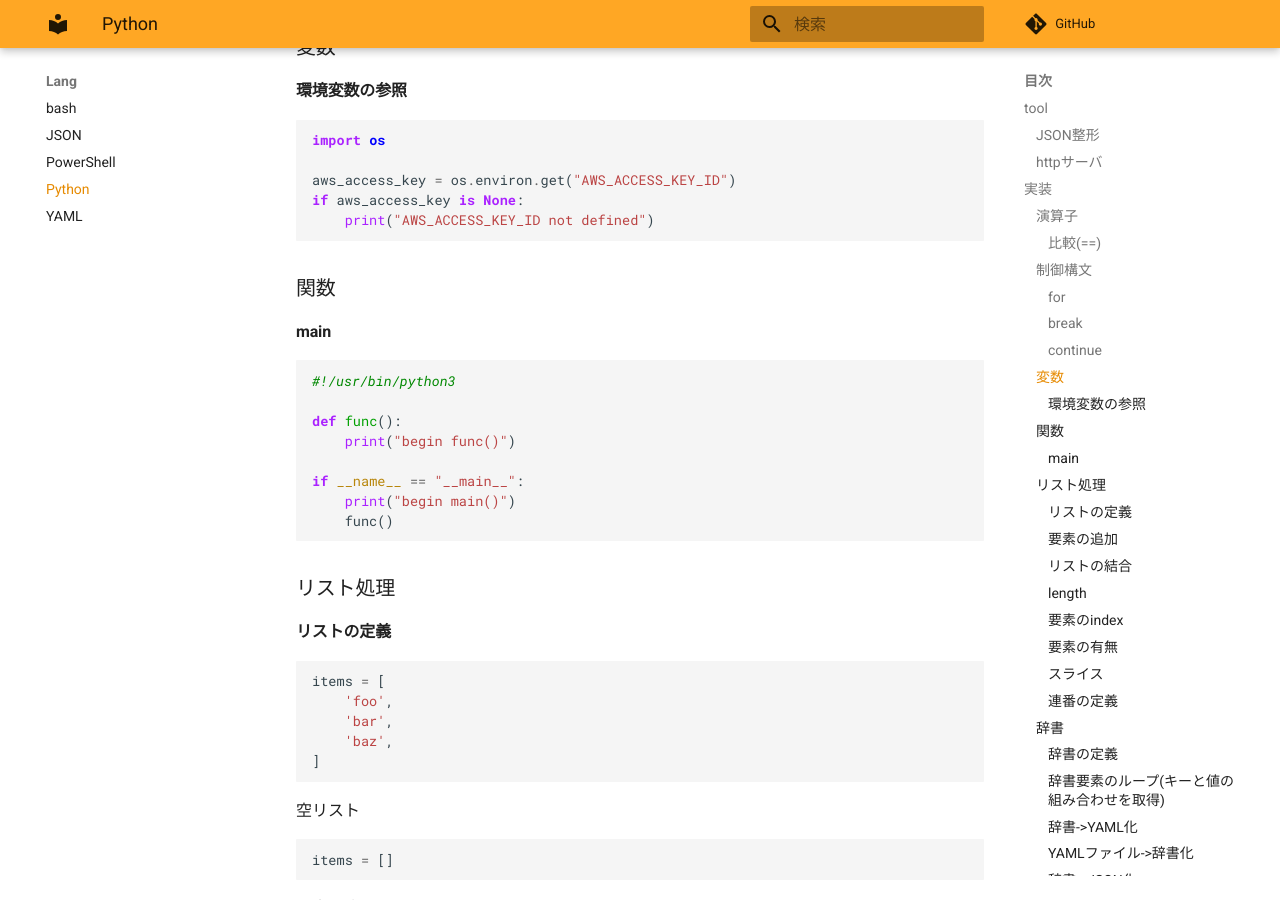
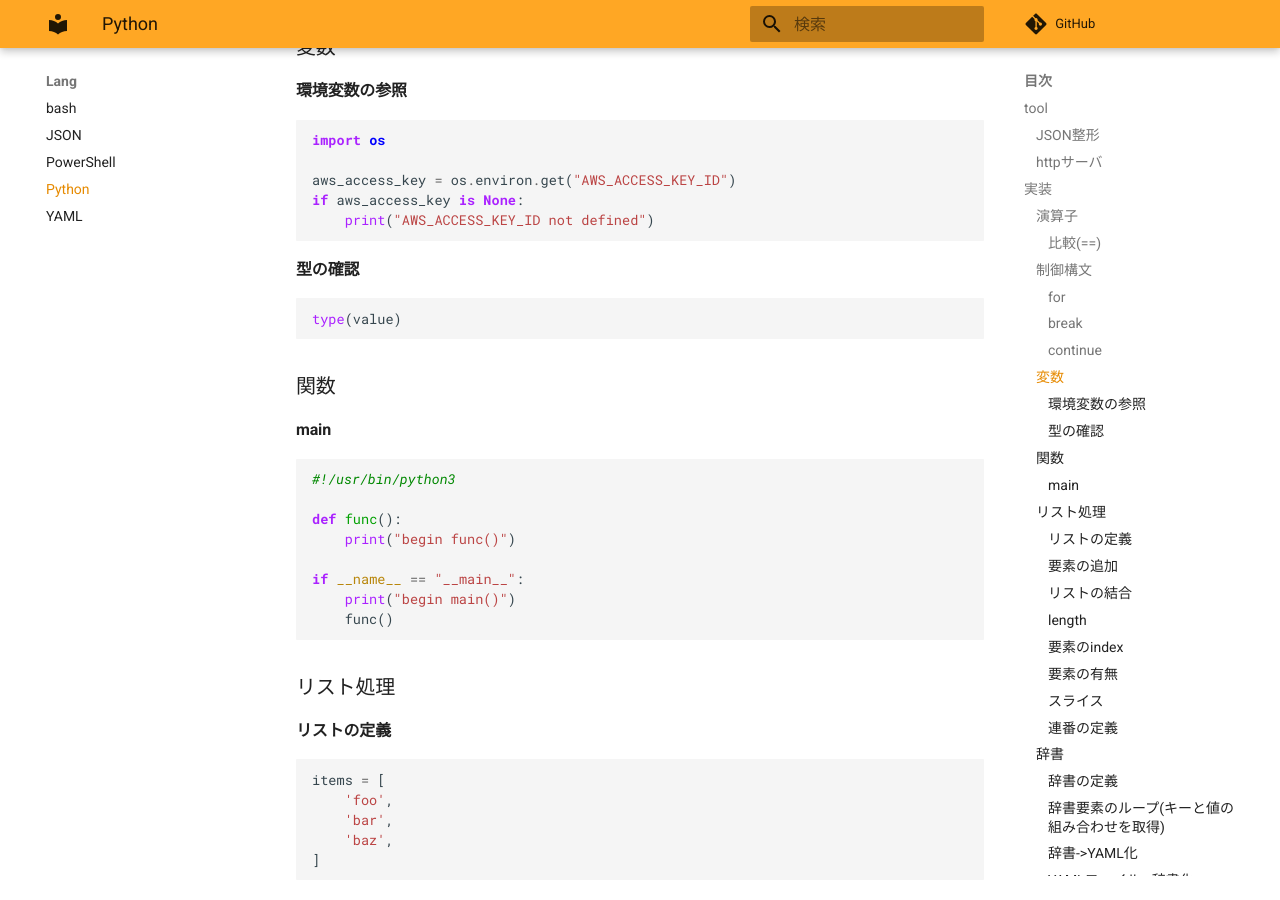
Before and after one commit to zaki-lknr/docs, an MkDocs documentation site: the page built from docs/lang/python.md, in a window 1280 px wide and 900 px high, scrolled down 1787 px. Built offline with MkDocs 1.6.1 and Material for MkDocs 9.7.7, drawn with Linux system fonts in a browser that asks for light colours; comment, search, counter and statistics services are not loaded.

Commit message:
add: lang/python: type()で型確認

````diff
--- a/docs/lang/python.md
+++ b/docs/lang/python.md
@@ -91,6 +91,12 @@ import os
 aws_access_key = os.environ.get("AWS_ACCESS_KEY_ID")
 if aws_access_key is None:
     print("AWS_ACCESS_KEY_ID not defined")
+```
+
+#### 型の確認
+
+```python
+type(value)
 ```
 
 ### 関数
````
